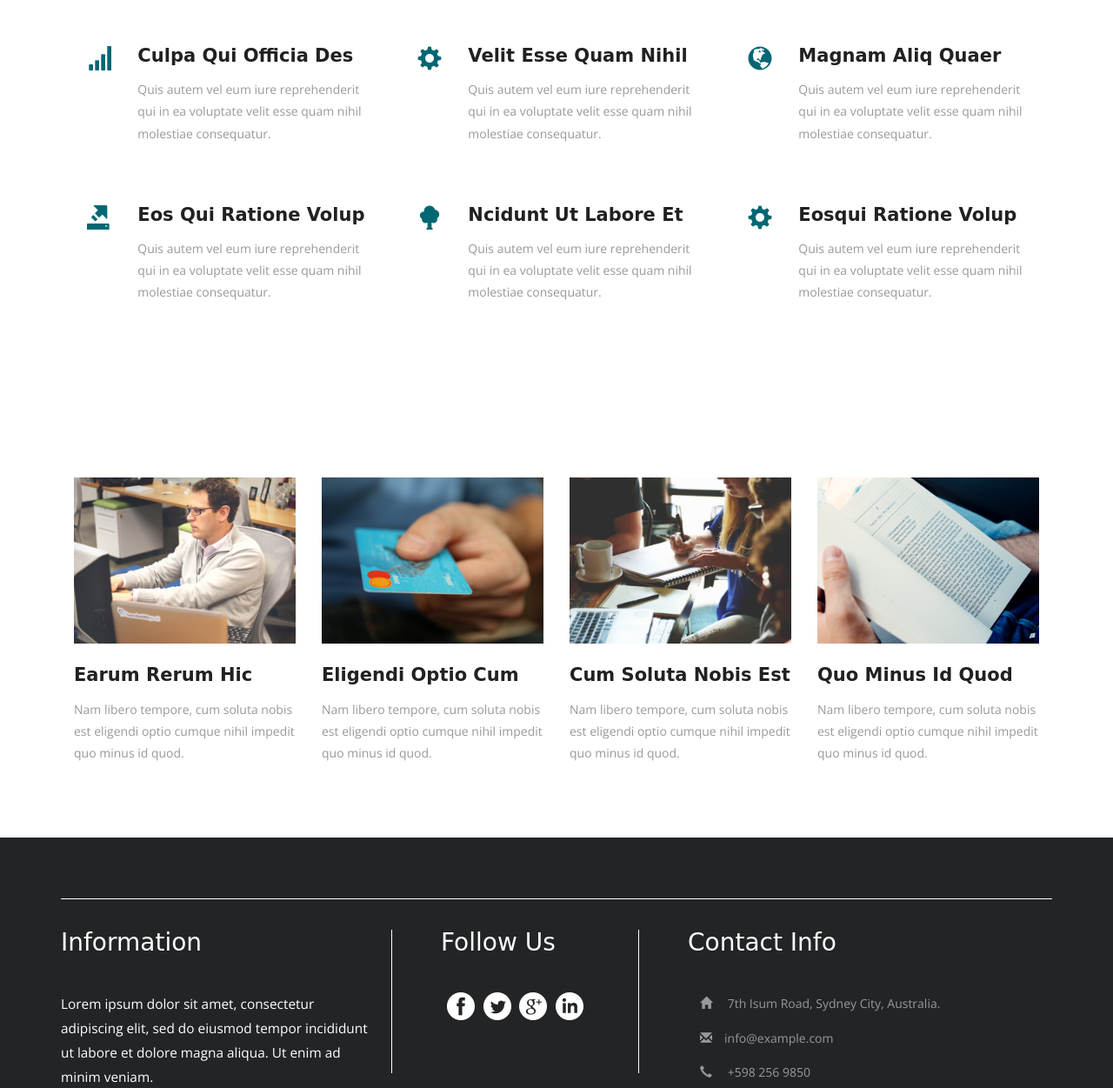
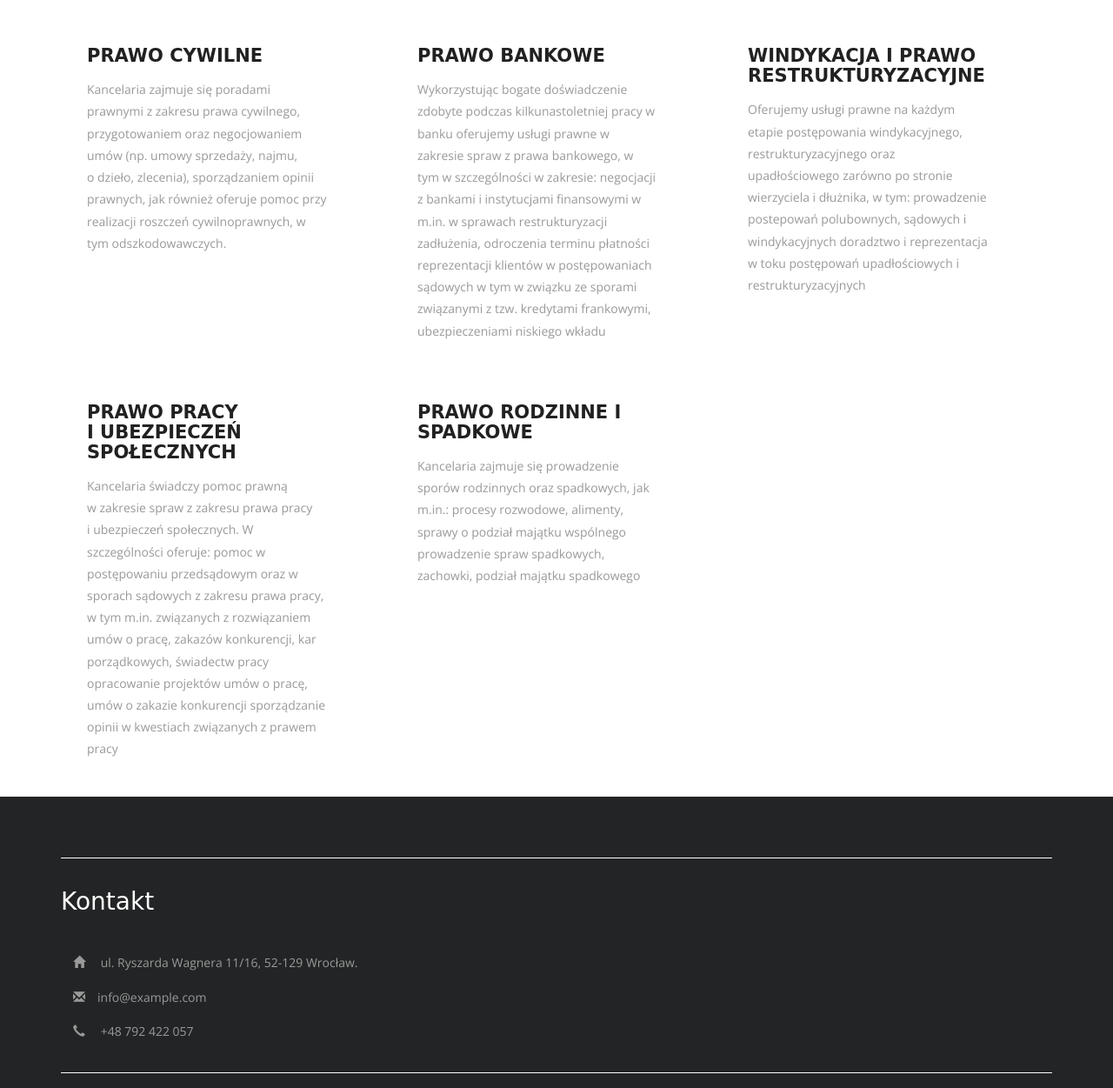
Before and after one commit to edzio27/boguslawkanclerz, a plain HTML site: page services.html in a window 1280 px wide. Shown: the part 449-1700 px from the top of the page at 87% size. Drawn offline with nearby package versions, Linux system fonts and the light colour scheme; files whose address does not match are found by name.

Commit message:
Create services page

```diff
--- a/services.html
+++ b/services.html
@@ -54,14 +54,7 @@
           <a href="index.html"><img src="images/BK.png" height="60" width="92"/></a>
         </div>
         <div id="navbar" class="navbar-collapse collapse">
-					<ul class="nav navbar-nav">
-						<li><a href="about.html" class="hover-effect scroll">
-								<span>
-									<span>O mnie</span>
-									<span>O mnie</span>
-									<span></span>
-								</span>
-							</a></li>
+					<ul class="nav navbar-nav wow fadeInRight animated animated" data-wow-delay=".5s" style="visibility: visible; animation-delay: 0.5s; animation-name: fadeInRight;">
 						<li><a href="services.html" class="hover-effect scroll">
 								<span>
 									<span>Usługi</span>
@@ -69,10 +62,10 @@
 									<span></span>
 								</span>
 							</a></li>
-						<li><a href="experience.html" class="hover-effect scroll">
+						<li><a href="prices.html" class="hover-effect scroll">
 								<span>
-									<span>Cennik</span>
-									<span>Cennik</span>
+									<span>Honorarium</span>
+									<span>Honorarium</span>
 									<span></span>
 								</span>
 							</a></li>
@@ -100,38 +93,31 @@
 			<h1 class="title">Services</h1>
 			<div class="services-1-grids">
 				<div class="col-md-4 services-1-grid">
-					<div class="col-xs-2 services-1-grid-left">
-						<span class="glyphicon glyphicon-signal" aria-hidden="true"></span>
-					</div>
 					<div class="col-xs-10 services-1-grid-right">
-						<h4>culpa qui officia des</h4>
-						<p>Quis autem vel eum iure reprehenderit qui in ea voluptate velit esse
-							quam nihil molestiae consequatur.</p>
+						<h4>PRAWO CYWILNE</h4>
+						<p>Kancelaria zajmuje się poradami prawnymi z zakresu prawa cywilnego, przygotowaniem oraz negocjowaniem umów (np. umowy sprzedaży, najmu, o dzieło, zlecenia), sporządzaniem opinii prawnych, jak również oferuje pomoc przy realizacji roszczeń cywilnoprawnych, w tym odszkodowawczych.
+						</p>
 
 					</div>
 					<div class="clearfix"> </div>
 				</div>
 				<div class="col-md-4 services-1-grid">
-					<div class="col-xs-2 services-1-grid-left">
-						<span class="glyphicon glyphicon-cog" aria-hidden="true"></span>
-					</div>
 					<div class="col-xs-10 services-1-grid-right">
-						<h4>velit esse quam nihil</h4>
-						<p>Quis autem vel eum iure reprehenderit qui in ea voluptate velit esse
-							quam nihil molestiae consequatur.</p>
-
+						<h4>PRAWO BANKOWE</h4>
+						<p>Wykorzystując bogate doświadczenie zdobyte podczas kilkunastoletniej pracy w banku oferujemy usługi prawne w zakresie spraw z prawa bankowego, w tym w szczególności w zakresie:
+						negocjacji z bankami i instytucjami finansowymi w m.in. w sprawach restrukturyzacji zadłużenia, odroczenia terminu płatności
+						reprezentacji klientów w postępowaniach sądowych w tym w związku ze sporami związanymi z tzw. kredytami frankowymi, ubezpieczeniami niskiego wkładu
+						</p>
 					</div>
 					<div class="clearfix"> </div>
 				</div>
 				<div class="col-md-4 services-1-grid">
-					<div class="col-xs-2 services-1-grid-left">
-						<span class="glyphicon glyphicon-globe" aria-hidden="true"></span>
-					</div>
 					<div class="col-xs-10 services-1-grid-right">
-						<h4>magnam aliq quaer</h4>
-						<p>Quis autem vel eum iure reprehenderit qui in ea voluptate velit esse
-							quam nihil molestiae consequatur.</p>
-
+						<h4>WINDYKACJA I PRAWO RESTRUKTURYZACYJNE</h4>
+						<p>Oferujemy usługi prawne na każdym etapie postępowania windykacyjnego, restrukturyzacyjnego oraz upadłościowego zarówno po stronie wierzyciela i dłużnika, w tym:
+						prowadzenie postepowań polubownych, sądowych i windykacyjnych
+						doradztwo i reprezentacja w toku postępowań upadłościowych i restrukturyzacyjnych
+						</p>
 					</div>
 					<div class="clearfix"> </div>
 				</div>
@@ -140,38 +126,21 @@
 
 			<div class="services-1-grids">
 				<div class="col-md-4 services-1-grid">
-					<div class="col-xs-2 services-1-grid-left">
-						<span class="glyphicon glyphicon-export" aria-hidden="true"></span>
-					</div>
 					<div class="col-xs-10 services-1-grid-right">
-						<h4>eos qui ratione volup</h4>
-						<p>Quis autem vel eum iure reprehenderit qui in ea voluptate velit esse
-							quam nihil molestiae consequatur.</p>
-
+						<h4>PRAWO PRACY I UBEZPIECZEŃ SPOŁECZNYCH</h4>
+						<p>Kancelaria świadczy pomoc prawną w zakresie spraw z zakresu prawa pracy i ubezpieczeń społecznych. W szczególności oferuje:
+						pomoc w postępowaniu przedsądowym oraz w sporach sądowych z zakresu prawa pracy, w tym m.in. związanych z rozwiązaniem umów o pracę, zakazów konkurencji, kar porządkowych, świadectw pracy
+						opracowanie projektów umów o pracę, umów o zakazie konkurencji
+						sporządzanie opinii w kwestiach związanych z prawem pracy</p>
 					</div>
 					<div class="clearfix"> </div>
 				</div>
 				<div class="col-md-4 services-1-grid">
-					<div class="col-xs-2 services-1-grid-left">
-						<span class="glyphicon glyphicon-tree-deciduous" aria-hidden="true"></span>
-					</div>
 					<div class="col-xs-10 services-1-grid-right">
-						<h4>ncidunt ut labore et</h4>
-						<p>Quis autem vel eum iure reprehenderit qui in ea voluptate velit esse
-							quam nihil molestiae consequatur.</p>
-
-					</div>
-					<div class="clearfix"> </div>
-				</div>
-				<div class="col-md-4 services-1-grid">
-					<div class="col-xs-2 services-1-grid-left">
-						<span class="glyphicon glyphicon-cog" aria-hidden="true"></span>
-					</div>
-					<div class="col-xs-10 services-1-grid-right">
-						<h4>eosqui ratione volup</h4>
-						<p>Quis autem vel eum iure reprehenderit qui in ea voluptate velit esse
-							quam nihil molestiae consequatur.</p>
-
+						<h4>PRAWO RODZINNE I SPADKOWE</h4>
+						<p>Kancelaria zajmuje się prowadzenie sporów rodzinnych oraz spadkowych, jak m.in.:
+						procesy rozwodowe, alimenty, sprawy o podział majątku wspólnego
+						prowadzenie spraw spadkowych, zachowki, podział majątku spadkowego</p>
 					</div>
 					<div class="clearfix"> </div>
 				</div>
@@ -180,83 +149,20 @@
 		</div>
 	</div>
 
-	<div class="special-services-1 w3">
-		<div class="container">
-			<h2 class="title">Special Services</h2>
-
-			<div class="special-services-1-grids">
-				<div class="col-md-3 special-services-1-grid">
-					<div class="special-services-1-grid1">
-						<img src="images/2.jpg" alt=" " class="img-responsive">
-					</div>
-					<h4>earum rerum hic</h4>
-					<p>Nam libero tempore, cum soluta nobis est eligendi optio cumque nihil
-						impedit quo minus id quod.</p>
-
-				</div>
-				<div class="col-md-3 special-services-1-grid">
-					<div class="special-services-1-grid1">
-						<img src="images/3.jpg" alt=" " class="img-responsive">
-					</div>
-					<h4>eligendi optio cum</h4>
-					<p>Nam libero tempore, cum soluta nobis est eligendi optio cumque nihil
-						impedit quo minus id quod.</p>
-
-				</div>
-				<div class="col-md-3 special-services-1-grid">
-					<div class="special-services-1-grid1">
-						<img src="images/4.jpg" alt=" " class="img-responsive">
-					</div>
-					<h4>cum soluta nobis est</h4>
-					<p>Nam libero tempore, cum soluta nobis est eligendi optio cumque nihil
-						impedit quo minus id quod.</p>
-
-				</div>
-				<div class="col-md-3 special-services-1-grid">
-					<div class="special-services-1-grid1">
-						<img src="images/5.jpg" alt=" " class="img-responsive">
-					</div>
-					<h4>quo minus id quod</h4>
-					<p>Nam libero tempore, cum soluta nobis est eligendi optio cumque nihil
-						impedit quo minus id quod.</p>
-
-				</div>
-				<div class="clearfix"> </div>
-			</div>
-		</div>
-	</div>
 	<div class="footer agileits">
 		<div class="container">
 			<div class="footer-bottom">
-				<div class="col-md-4 footer-grids">
-				<h4>Information</h4>
-					<p>Lorem ipsum dolor sit amet, consectetur adipiscing elit, sed do
-						eiusmod tempor incididunt ut labore et dolore magna aliqua.
-						Ut enim ad minim veniam.</p>
-				</div>
-				<div class="col-md-3 footer-grids footer-mdl w3agile">
-				<h4>Follow Us</h4>
-					<div class="social">
-						<ul>
-							<li><a href="#" class="facebook"> </a></li>
-							<li><a href="#" class="facebook twitter"> </a></li>
-							<li><a href="#" class="facebook chrome"> </a></li>
-							<li><a href="#" class="facebook in"> </a></li>
-
-						</ul>
-						</div>
-				</div>
-				<div class="col-md-5 footer-grids agileinfo">
-				<h4>Contact Info</h4>
+				<div class="col-md-5 footer-grids agileinfo wow fadeInUp animated animated" data-wow-delay=".5s" style="visibility: visible; animation-delay: 0.5s; animation-name: fadeInUp;">
+				<h4>Kontakt</h4>
 					<ul class="footer-address">
-						<li><span class="glyphicon glyphicon-home" aria-hidden="true"></span> 7th Isum Road, Sydney City, Australia. </li>
+						<li><span class="glyphicon glyphicon-home" aria-hidden="true"></span> ul. Ryszarda Wagnera 11/16, 52-129 Wrocław. </li>
 						<li><span class="glyphicon glyphicon-envelope" aria-hidden="true"></span><a href="mailto:info@example.com">info@example.com</a></li>
-						<li><span class="glyphicon glyphicon-earphone" aria-hidden="true"></span> +598 256 9850</li>
+						<li><span class="glyphicon glyphicon-earphone" aria-hidden="true"></span> +48 792 422 057</li>
 					</ul>
 				</div>
 				<div class="clearfix"> </div>
 			</div>
-			<div class="footer-copy w3">
+			<div class="footer-copy w3 wow fadeInUp animated animated" data-wow-delay=".5s" style="visibility: visible; animation-delay: 0.5s; animation-name: fadeInUp;">
 				<p>© 2016 Heaped. All rights reserved | Design by <a href="http://w3layouts.com/">W3layouts</a></p>
 			</div>
 		</div>
```
Also changed, not shown: index.html (+0 -1 lines).
